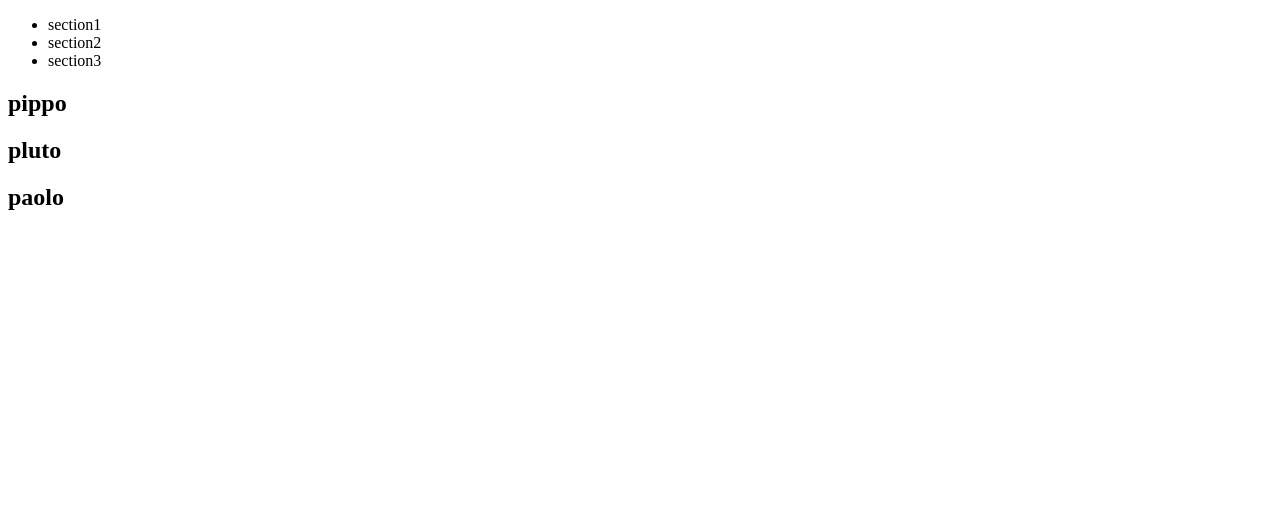
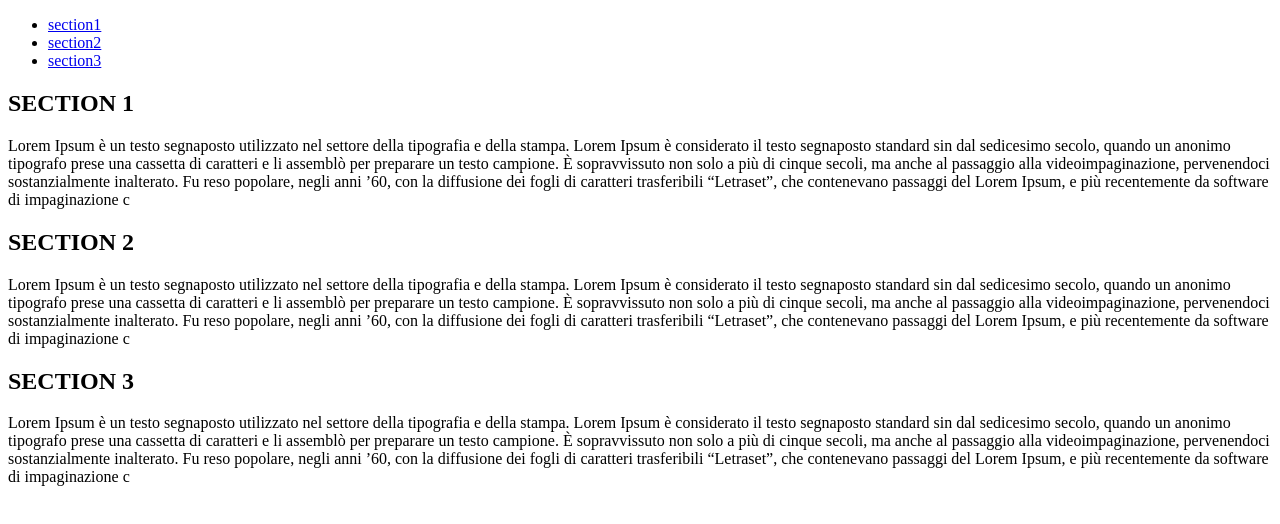
Before and after one commit to Federaits/Proj0, a plain HTML site: page index.html in a window 1280 px wide. Drawn offline with Linux system fonts and the light colour scheme.

Commit message:
added lorem ipsum and href to index.html

```diff
--- a/index.html
+++ b/index.html
@@ -1,19 +1,46 @@
 <!DOCTYPE html>
 <html>
+    <meta http-equiv="Content-Type" content="text/html; charset=UTF8">
 <head>
     <title>proj1</title>
 </head>
 <body>
     <div id="sections_header">
         <ul>
-            <li>section1</li>
-            <li>section2</li>
-            <li>section3</li>
+            <li><a href="#section1">section1</a></li>
+            <li><a href="#section2">section2</a></li>
+            <li><a href="#section3">section3</a></li>
         </ul>
     </div>
     <div id="sections_container">
-        <h2 id="section1">pippo</h2>
-        <h2 id="section2">pluto</h2>
-        <h2 id="section3">paolo</h2>
+        <h2 id="section1">SECTION 1</h2>
+            <p>
+                Lorem Ipsum è un testo segnaposto utilizzato nel settore della tipografia e della stampa. Lorem Ipsum è considerato il
+                testo segnaposto standard sin dal sedicesimo secolo, quando un anonimo tipografo prese una cassetta di caratteri e li
+                assemblò per preparare un testo campione. È sopravvissuto non solo a più di cinque secoli, ma anche al passaggio alla
+                videoimpaginazione, pervenendoci sostanzialmente inalterato. Fu reso popolare, negli anni ’60, con la diffusione dei
+                fogli di caratteri trasferibili “Letraset”, che contenevano passaggi del Lorem Ipsum, e più recentemente da software di
+                impaginazione c
+            </p>
+        </h2>
+        <h2 id="section2">SECTION 2</h2>
+            <p>
+                Lorem Ipsum è un testo segnaposto utilizzato nel settore della tipografia e della stampa. Lorem Ipsum è considerato il
+                testo segnaposto standard sin dal sedicesimo secolo, quando un anonimo tipografo prese una cassetta di caratteri e li
+                assemblò per preparare un testo campione. È sopravvissuto non solo a più di cinque secoli, ma anche al passaggio alla
+                videoimpaginazione, pervenendoci sostanzialmente inalterato. Fu reso popolare, negli anni ’60, con la diffusione dei
+                fogli di caratteri trasferibili “Letraset”, che contenevano passaggi del Lorem Ipsum, e più recentemente da software di
+                impaginazione c
+            </p>
+        </h2>
+        <h2 id="section3">SECTION 3</h2>
+            <p>
+                Lorem Ipsum è un testo segnaposto utilizzato nel settore della tipografia e della stampa. Lorem Ipsum è considerato il
+                testo segnaposto standard sin dal sedicesimo secolo, quando un anonimo tipografo prese una cassetta di caratteri e li
+                assemblò per preparare un testo campione. È sopravvissuto non solo a più di cinque secoli, ma anche al passaggio alla
+                videoimpaginazione, pervenendoci sostanzialmente inalterato. Fu reso popolare, negli anni ’60, con la diffusione dei
+                fogli di caratteri trasferibili “Letraset”, che contenevano passaggi del Lorem Ipsum, e più recentemente da software di
+                impaginazione c
+            </p>
     </div>
 </body>
```
